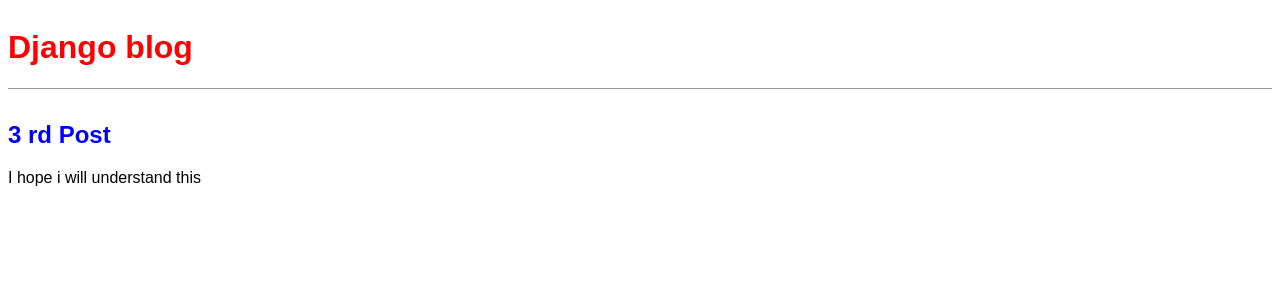
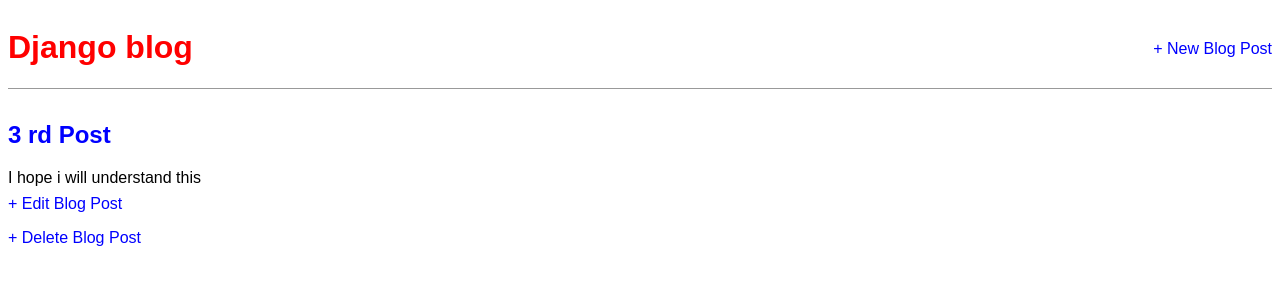
Before and after one commit to alif-0404/blog, a Django app: page /post/2/ in a window 1280 px wide. Shown: the top 300 px of the page. Run offline with Django 4.2, Linux system fonts and the light colour scheme; data comes from the database, SQL or seed files in the repository; both versions use the stored data as it was after the commit.

Commit message:
initial commit

```diff
--- a/blog/urls.py
+++ b/blog/urls.py
@@ -1,8 +1,11 @@
 from django.urls import path
-from .views import BlogListView , BlogDetalViews
+from .views import BlogListView , BlogDetalViews ,BlogCreateView , BlogUpdateView , DeleteView
 
 urlpatterns = [
+    path('post/new/' , BlogCreateView.as_view(), name = 'post_new') ,
     path('post/<int:pk>/', BlogDetalViews.as_view() , name = 'post_detail') ,
+    path("post/<int:pk>/edit/", BlogUpdateView.as_view(), name="post_edit") ,
+    path('post/<int:pk>/delete/' , DeleteView.as_view() , name = 'post_delete') ,
 
     path('' , BlogListView.as_view() , name="home")
 ]
--- a/blog/views.py
+++ b/blog/views.py
@@ -1,4 +1,7 @@
 from django.views.generic import ListView , DeleteView
+from django.views.generic.edit import CreateView , UpdateView , DeleteView
+from django.urls import reverse_lazy
+
 from .models import Post
 
 
@@ -10,5 +13,19 @@ class BlogDetalViews(DeleteView):
     model = Post
     template_name = "post_detail.html"
 
+class BlogCreateView(CreateView):
+    model = Post
+    template_name = 'post_new.html'
+    fields = ['title' , 'author' , 'body']
+
+class BlogUpdateView(UpdateView):
+    model = Post
+    template_name = 'post_edit.html'
+    fields = ['title' , 'body']
+
+class DeleteView(DeleteView):
+    model = Post
+    template_name = 'post_delete.html'
+    success_url = reverse_lazy('home')
 
 # Create your views here.
--- a/templates/base.html
+++ b/templates/base.html
@@ -3,19 +3,20 @@
 <html>
     <head>
         <title>Django blog</title>
-            <link rel="https://fonts.googleapis.com/css2?family=Source+Sans+Pro:400">
-            <link rel="stylesheet" href="{% static 'css/base.css' %}">
-</head>
-
-<html>
-    <head>
-        <title>Django blog</title>
+        <link href="https://fonts.googleapis.com/css?family=Source+Sans+Pro:400"
+                rel="stylesheet">
+        <link href="{% static 'css/base.css' %}" rel="stylesheet">
     </head>
     <body>
-        <header>
+        <div>
+            <header>
+        <div class="nav-left">
             <h1><a href="{% url 'home' %}">Django blog</a></h1>
-        </header>
-        <div>
+        </div>
+        <div class="nav-right">
+            <a href="{% url 'post_new' %}">+ New Blog Post</a>
+        </div>
+            </header>
         {% block content %}
         {% endblock content %}
         </div>
--- a/templates/post_detail.html
+++ b/templates/post_detail.html
@@ -5,5 +5,8 @@
     <h2>{{ object.title }}</h2>
     <p>{{ object.body }}</p>
 </div>
+<a href="{% url 'post_edit' post.pk %}">+ Edit Blog Post</a>
+<p><a href="{% url 'post_delete' post.pk %}">+ Delete Blog Post</a></p>
+
 
 {% endblock content %}
```
Also changed, not shown: blog/tests.py (+28 -0 lines), templates/post_delete.html (added, +10 -0 lines), templates/post_edit.html (added, +10 -0 lines), templates/post_new.html (added, +10 -0 lines), db.sqlite3.
